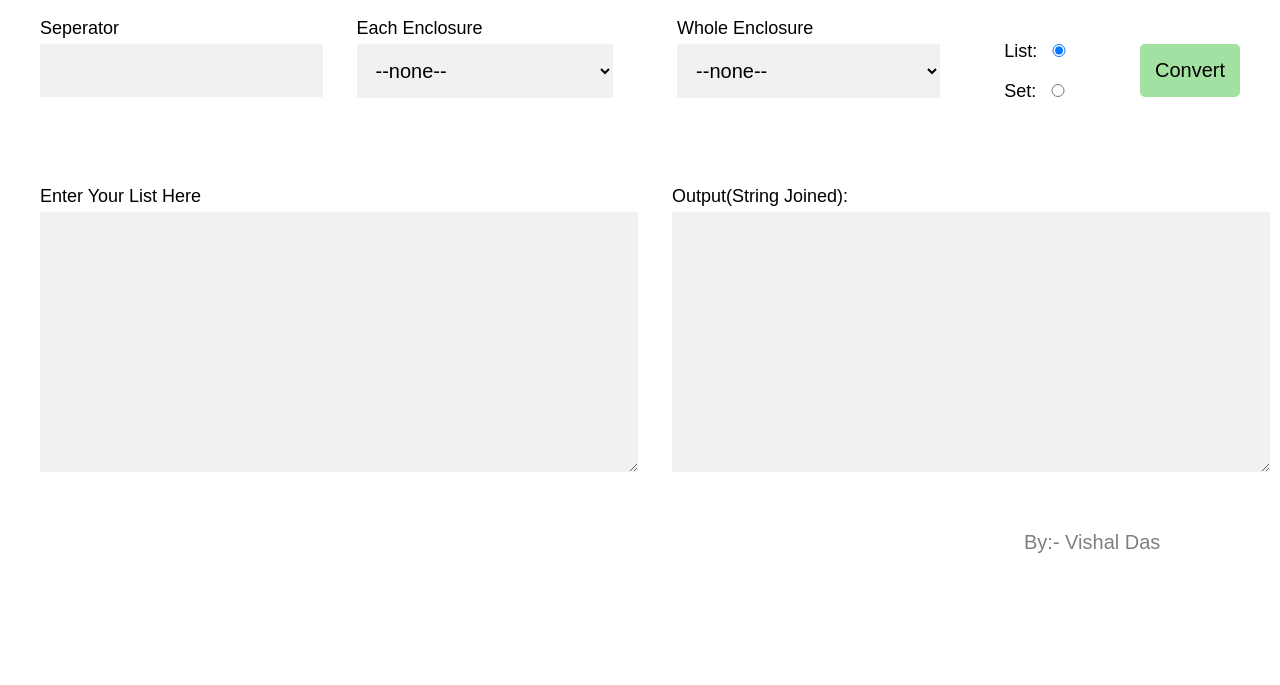
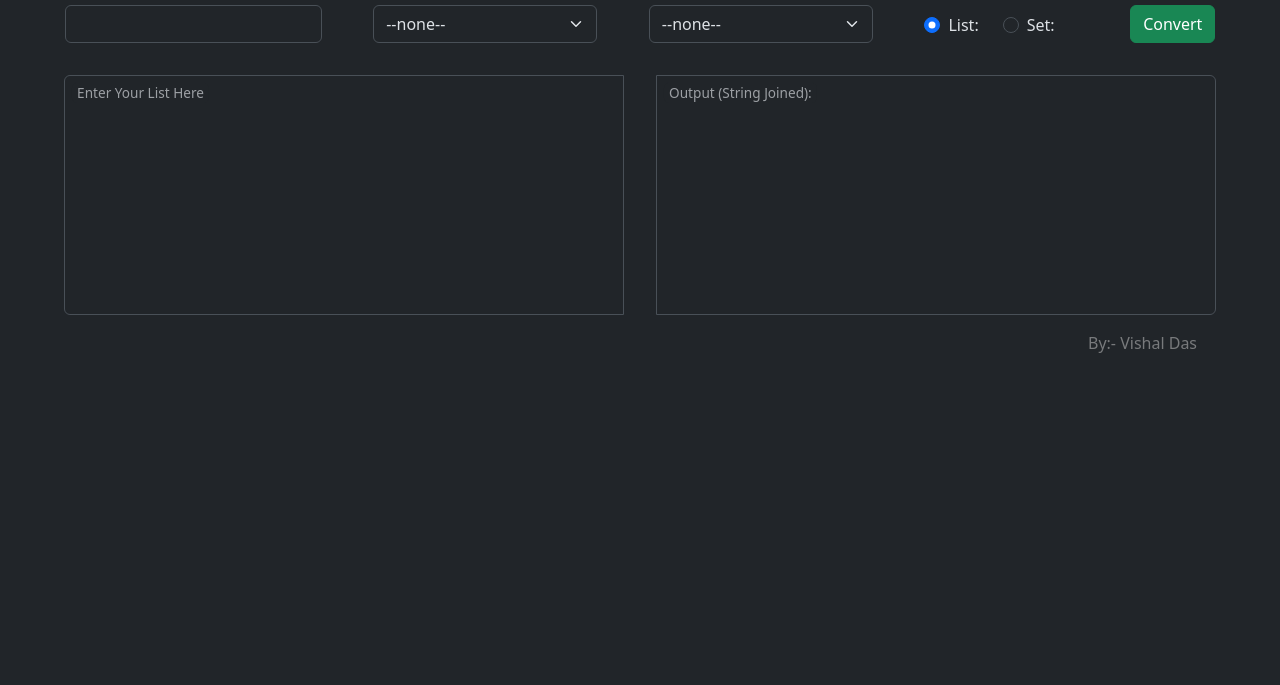
Before and after one commit to Vishal-skywalker/List-To-String, a plain HTML site: page index.html in a window 1280 px wide. Shown: the part 115-800 px from the top of the page. Drawn offline with nearby package versions, Linux system fonts and the light colour scheme.

Commit message:
Added Bootstrap

```diff
--- a/index.html
+++ b/index.html
@@ -1,25 +1,32 @@
 <!DOCTYPE html>
-<html lang="en">
+<html lang="en" data-bs-theme="dark">
 
 <head>
     <meta charset="UTF-8">
     <meta http-equiv="X-UA-Compatible" content="IE=edge">
     <meta name="viewport" content="width=device-width, initial-scale=1.0">
     <link rel="stylesheet" href="style.css">
+    <link href="https://cdn.jsdelivr.net/npm/bootstrap@5.3.0-alpha3/dist/css/bootstrap.min.css" rel="stylesheet" integrity="sha384-KK94CHFLLe+nY2dmCWGMq91rCGa5gtU4mk92HdvYe+M/SXH301p5ILy+dN9+nJOZ" crossorigin="anonymous">
+    <script src="https://cdn.jsdelivr.net/npm/@popperjs/core@2.11.7/dist/umd/popper.min.js"
+        integrity="sha384-zYPOMqeu1DAVkHiLqWBUTcbYfZ8osu1Nd6Z89ify25QV9guujx43ITvfi12/QExE"
+        crossorigin="anonymous"></script>
+    <script src="https://cdn.jsdelivr.net/npm/bootstrap@5.3.0-alpha3/dist/js/bootstrap.min.js"
+        integrity="sha384-Y4oOpwW3duJdCWv5ly8SCFYWqFDsfob/3GkgExXKV4idmbt98QcxXYs9UoXAB7BZ"
+        crossorigin="anonymous"></script>
     <link rel="shortcut icon" href="icons8-done-100.png" type="image/x-icon">
     <title>List To String</title>
 </head>
 
-<body>
+<body >
     <h1>List To String Converter</h1>
-    <div class="container">
+    <div class="container-fluid input-group justify-content-evenly">
         <div class="input-attributes">
-            <label for="sperator">Seperator</label>
-            <input type="text" id="sperator">
+            <label for="sperator" class="form-label">Seperator</label>
+            <input type="text" id="sperator" class="form-control">
         </div>
-        <div class="input-attributes">
-            <label for="eachEnclosure">Each Enclosure</label>
-            <select type="text" id="eachEnclosure">
+        <div class="input-attributes ">
+            <label for="eachEnclosure" class="form-label">Each Enclosure</label >
+            <select type="text" id="eachEnclosure" class="form-select">
                 <option value="none">--none--</option>
                 <option value="single">Single Invited Comma</option>
                 <option value="double">Double Invited Comma</option>
@@ -29,8 +36,8 @@
             </select>
         </div>
         <div class="input-attributes">
-            <label for="wholeEnclosure">Whole Enclosure</label>
-            <select type="text" id="wholeEnclosure">
+            <label for="wholeEnclosure" class="form-label">Whole Enclosure</label>
+            <select type="text" id="wholeEnclosure" class="form-select">
                 <option value="none">--none--</option>
                 <option value="single">Single Invited Comma</option>
                 <option value="double">Double Invited Comma</option>
@@ -39,29 +46,33 @@
                 <option value="{}">Brackets {}</option>
             </select>
         </div>
-        <div class="input-attributes">
-            <br>
-            <label for="list">List:</label>
-            <input type="radio" id="list" value="list" name="type" checked>
-            <label for="set">Set:</label>
-            <input type="radio" id="set" value="set" name="type">
+        <div class="input-attributes d-flex mt-5" >
+            <!-- <br> -->
+            <div class="form-check px-4 mt-4">
+                <label for="list" class="form-check-label">List:</label>
+                <input type="radio" id="list" value="list" name="type" checked class="form-check-input" >
+            </div>
+            <!-- <br> -->
+            <div class="form-check px-4 mt-4">
+                <label for="set" class="form-check-label">Set:</label>
+                <input type="radio" id="set" value="set" class="form-check-input" name="type" >
+            </div>
         </div>
-        <div class="input-attributes">
-            <br>
-            <button class="btn" onclick="convert()">Convert</button>
+        <div class="input-attributes mt-5">
+            <button class="btn btn-success mt-3" onclick="convert()">Convert</button>
         </div>
     </div>
-    <div class="container">
-        <div class="input-output-divs">
+    <div class="input-group px-5">
+        <div class="input-output-divs form-floating mx-3">
+            <textarea name="input" id="input" class="form-control"></textarea>
             <label for="input">Enter Your List Here</label>
-            <textarea name="input" id="input" rows="10"></textarea>
         </div>
-        <div class="input-output-divs">
-            <label for="output">Output(String Joined):</label>
-            <textarea name="output" id="output" rows="10"></textarea>
+        <div class="input-output-divs form-floating mx-3">
+            <textarea name="output" id="output" rows="10" class="form-control"></textarea>
+            <label for="output">Output (String Joined):</label>
         </div>
     </div>
-    <div class="watermark">
+    <div class="watermark my-3">
         By:- Vishal Das
     </div>
     <script src="script.js"></script>
--- a/style.css
+++ b/style.css
@@ -1,13 +1,8 @@
-body {
-    font-family: Arial, Helvetica, sans-serif;
-    font-size: 20px;
-}
+/* label {
+    font-size: 18px;
+} */
 
-label {
-    font-size: 18px;
-}
-
-textarea, input, select, .btn{
+/* textarea, input, select, .btn{
     width: 100%;
     font-size: 20px;
     padding: 15px;
@@ -15,39 +10,44 @@ textarea, input, select, .btn{
     display: inline-block;
     border: none;
     background: #f1f1f1;
-}
+} */
 
-.container {
+/* .container {
     display: flex;
-}
+} */
 
-.input-output-divs {
+/* .input-output-divs {
     margin: 2rem;
     width: 45%;
-}
+} */
 .input-attributes{
     margin: 2rem;
     width: auto;
 }
-button.btn {
+/* button.btn {
     border-radius: 5px;
     background-color: rgba(19, 177, 19, 0.388);
     cursor: pointer;
-}
-button.btn:hover {
+} */
+/* button.btn:hover {
     background-color: rgba(19, 177, 19, 0.601);
-}
-input[type=radio]{
-    width: 45%;
-}
+} */
+/* input[type=radio]{
+    width: 50%;
+    padding: 20px;
+} */
 h1{
     text-align: center;
     color: rgba(9, 80, 180, 0.658);
 }
 .watermark {
     opacity: 0.5;
-    color: BLACK;
+    color: rgb(207, 207, 207);
     position: fixed;
     top: auto;
-    left: 80%;
+    left: 85%;
 }
+textarea{
+    height: 15rem !important;
+    resize: none !important;
+}
```
